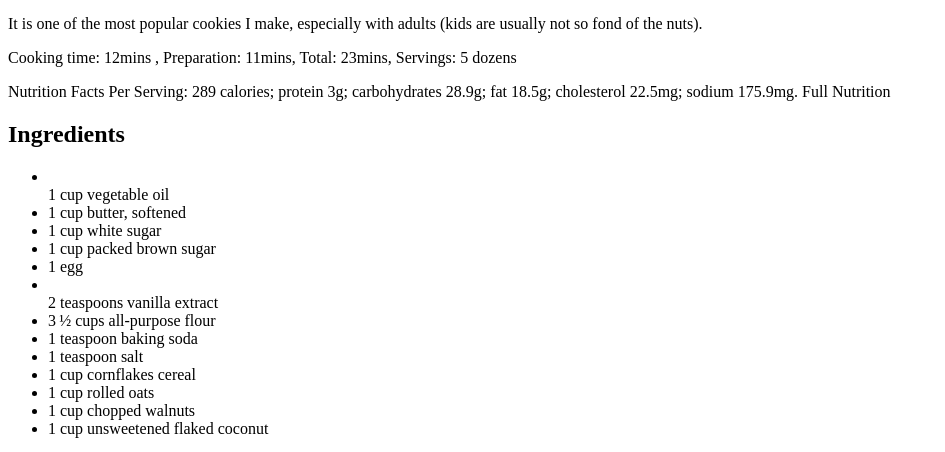
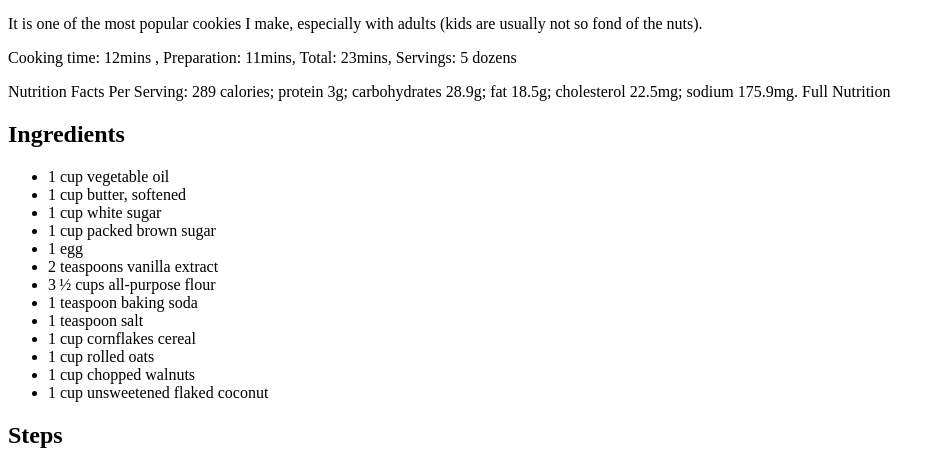
Before and after one commit to Pablolovesurf/odin-recipes, a plain HTML site: page recipes/Cooky-Cookies.html in a window 1280 px wide. Shown: the part 428-880 px from the top of the page, without its empty margins (0-945 px from the left). Drawn offline with Linux system fonts and the light colour scheme.

Commit message:
fix typos ingredient list

```diff
--- a/recipes/Cooky-Cookies.html
+++ b/recipes/Cooky-Cookies.html
@@ -13,12 +13,12 @@
     <p>Nutrition Facts Per Serving: 289 calories; protein 3g; carbohydrates 28.9g; fat 18.5g; cholesterol 22.5mg; sodium 175.9mg. Full Nutrition</p>
     <h2>Ingredients</h2>
     <ul>
-        <li></li>1 cup vegetable oil</li>
+        <li>1 cup vegetable oil</li>
         <li>1 cup butter, softened</li>
         <li>1 cup white sugar</li>
         <li>1 cup packed brown sugar</li>
         <li>1 egg</li>
-        <li></li>2 teaspoons vanilla extract</li>
+        <li>2 teaspoons vanilla extract</li>
         <li>3 ½ cups all-purpose flour</li>
         <li>1 teaspoon baking soda</li>
         <li>1 teaspoon salt</li>
```
